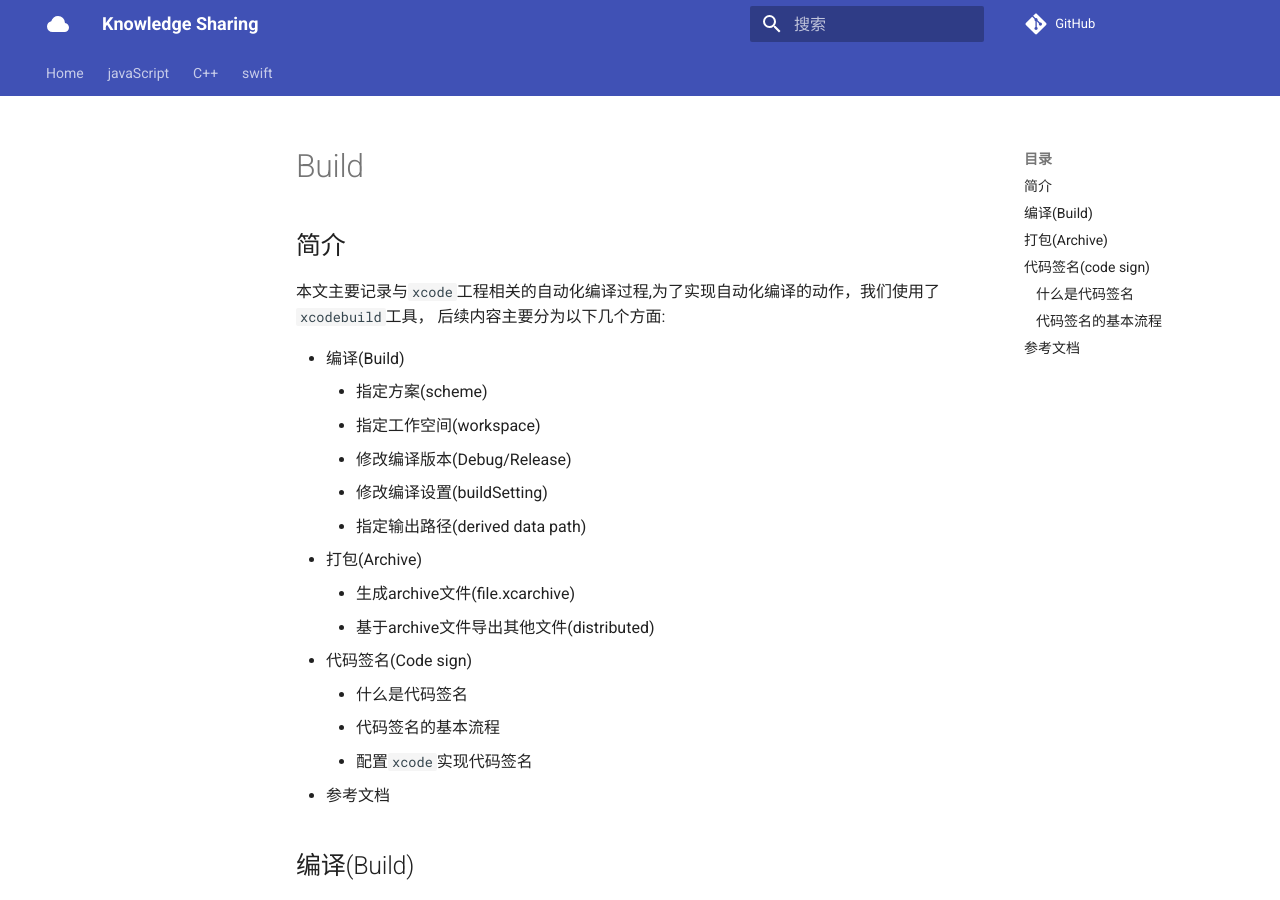
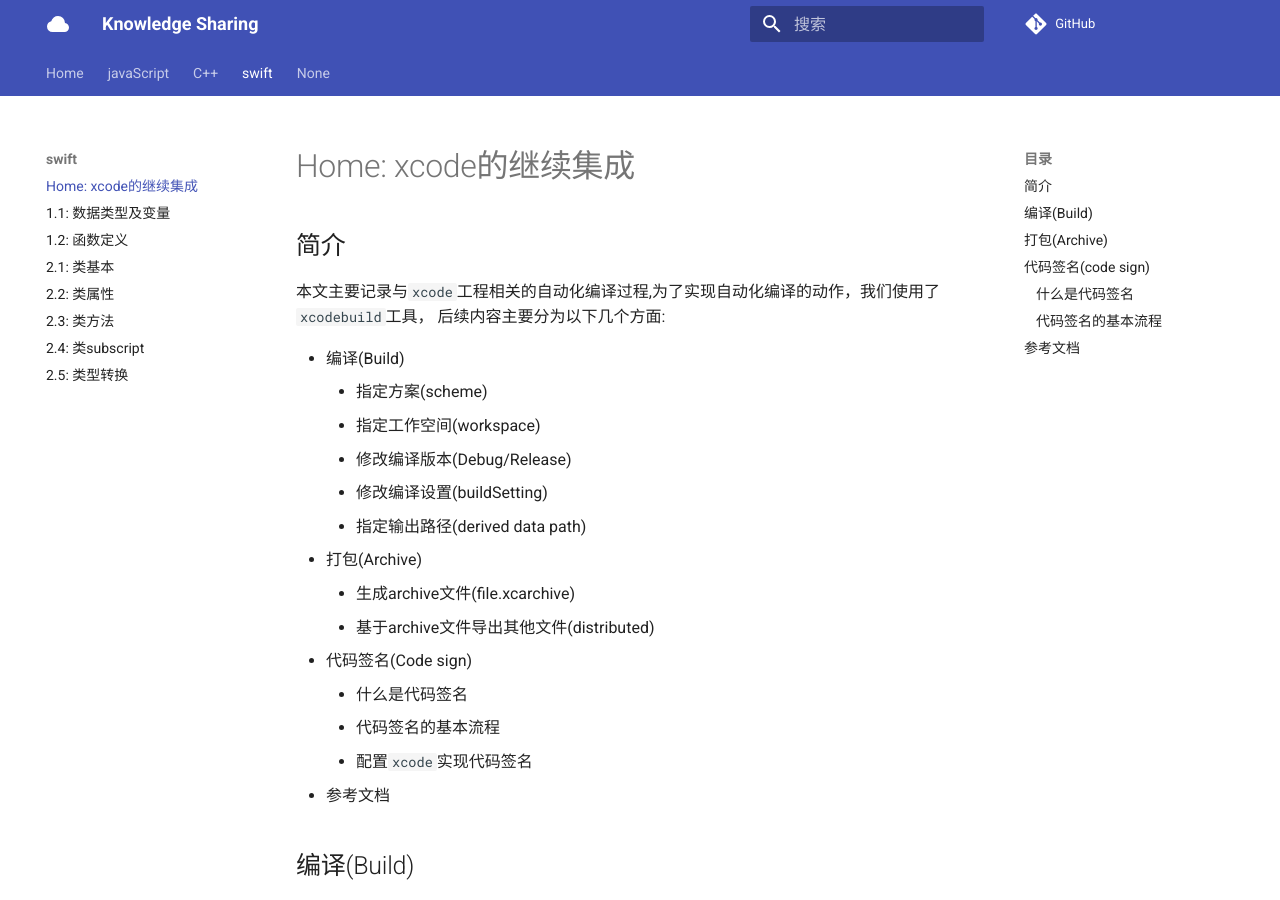
Before and after one commit to zhoukaidev/ks_blog, an MkDocs documentation site: the page built from docs/swift/build.md, in a window 1280 px wide and 900 px high. Built offline with MkDocs 1.6.1 and Material for MkDocs 9.7.7, drawn with Linux system fonts in a browser that asks for light colours; comment, search, counter and statistics services are not loaded.

Commit message:
Add navigator to build.md

```diff
--- a/mkdocs.yml
+++ b/mkdocs.yml
@@ -34,6 +34,7 @@ nav:
       - '单例模式': C++/others/singleTon_mutex_call_once.md
       - '单例模式_2': C++/others/singleTon_atomic_static_member.md
   - 'swift':
+    - 'Home: xcode的继续集成': swift/build.md
     - '1.1: 数据类型及变量': swift/basic.md
     - '1.2: 函数定义': swift/function.md
     - '2.1: 类基本': swift/class_basic.md
@@ -41,3 +42,4 @@ nav:
     - '2.3: 类方法': swift/class_method.md
     - '2.4: 类subscript': swift/class_subscript.md
     - '2.5: 类型转换': swift/type_casting.md
+  - 'shell'
```
